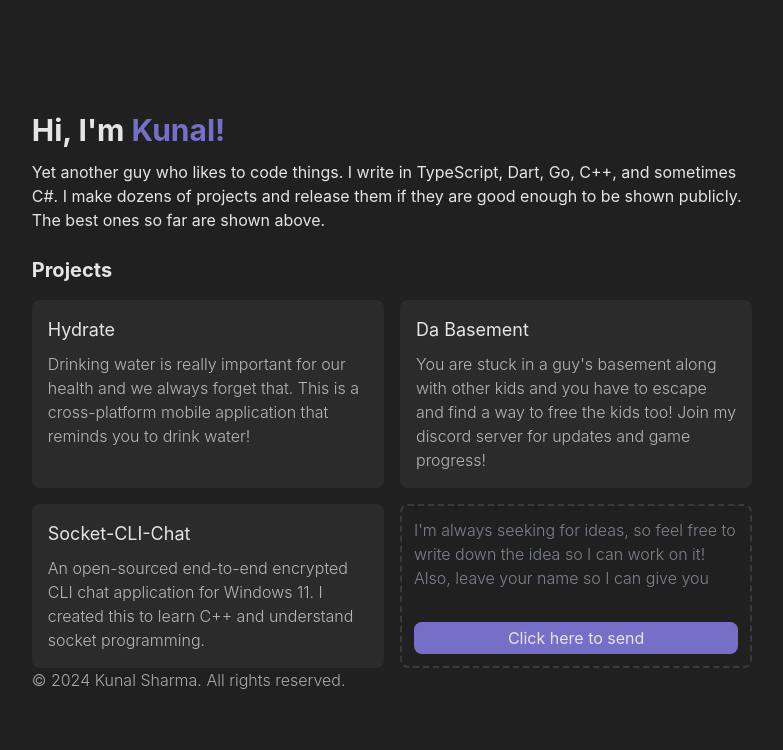
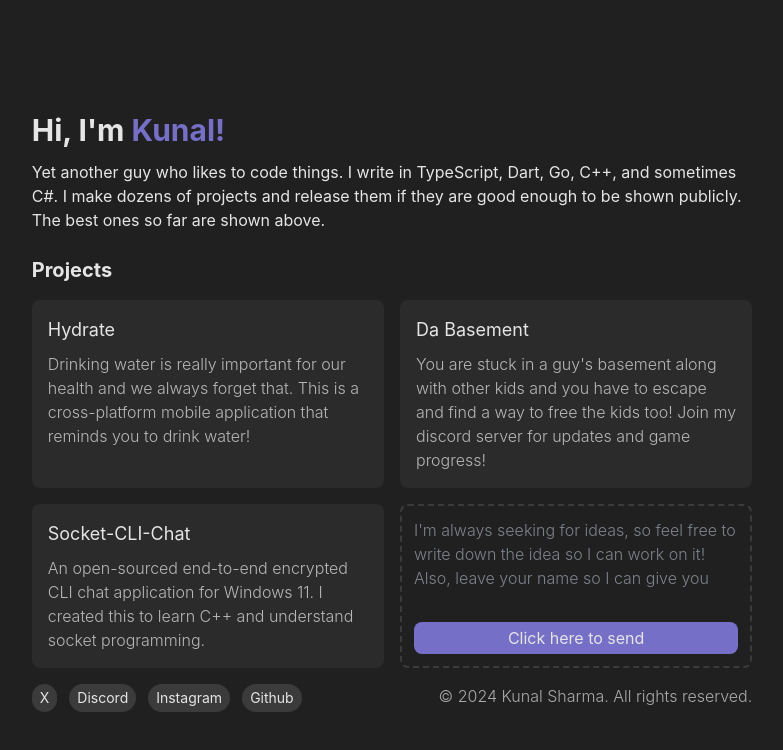
Before and after one commit to kxnalpk/kunalsh.com, a SvelteKit app: page / in a window 1280 px wide. Shown: the top 750 px of the page, without its empty margins (248-1031 px from the left). Built offline with nearby package versions, Linux system fonts and the light colour scheme.

Commit message:
Update socials

```diff
--- a/src/routes/+page.server.ts
+++ b/src/routes/+page.server.ts
@@ -1,10 +1,10 @@
 // page.server.ts
 export const prerender = true;
 
-import { PRIVATE_WEBHOOK } from "$env/static/private";
+import { PUBLIC_WEBHOOK } from "$env/static/public";
 
 export async function _handleSendClick() {
-    const webhookURL = PRIVATE_WEBHOOK;
+    const webhookURL = PUBLIC_WEBHOOK;
     const contentInput = document.getElementById('idea') as HTMLInputElement | null;
 
     if (!contentInput) {
--- a/src/routes/+page.svelte
+++ b/src/routes/+page.svelte
@@ -25,8 +25,8 @@
 
     let socials = [
         {
-            name: "Twitter",
-            url: "https://twitter.com/kunalpk"
+            name: "X",
+            url: "https://twitter.com/kunalduh"
         },
         {
             name: "Discord",
@@ -34,7 +34,11 @@
         },
         {
             name: "Instagram",
-            url: "https://instagram.com/kunalpk"
+            url: "https://instagram.com/kunalsmfh"
+        },
+        {
+            name: "Github",
+            url: "https://github.com/kunalsmh"
         }
 
     ]
@@ -97,11 +101,16 @@
         </div>
     </div>
 
-    <div>
+    <div class="flex flex-wrap justify-between py-4">
+        <footer class="flex items-center gap-3">
+            {#each socials as social}
+                <a href={social.url} class="text-[#e5e5e5] bg-[#3b3b3c] px-2 py-1 text-sm rounded-full">{social.name}</a>
+            {/each}
+        </footer>
+
         <footer>
             <h1 class="text-[#e5e5e5] text-opacity-70 font-light">© 2024 Kunal Sharma. All rights reserved.</h1>
         </footer>
-    </div>
 
 
 </section>
```
